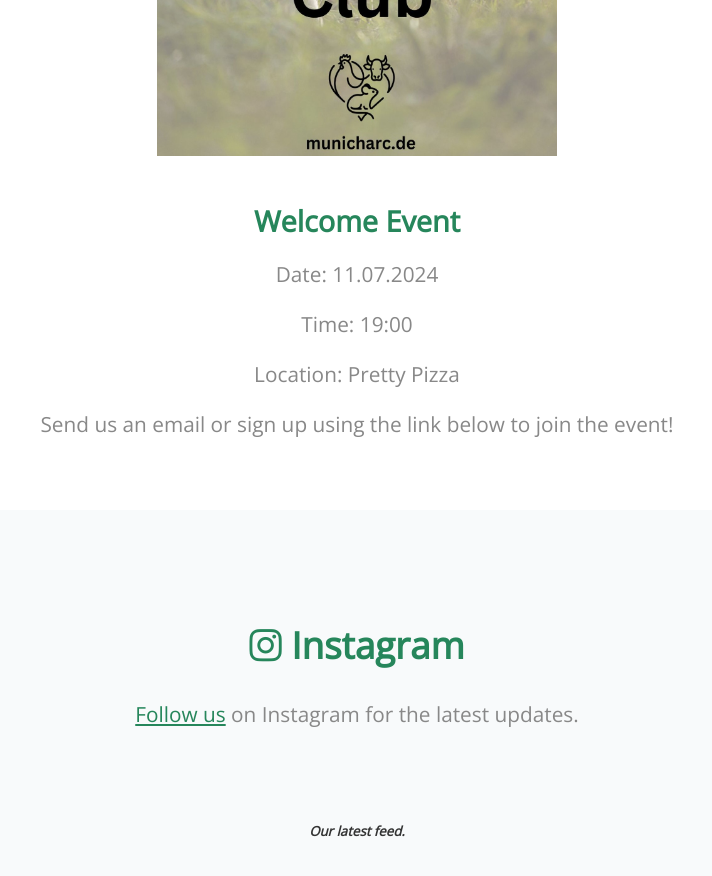
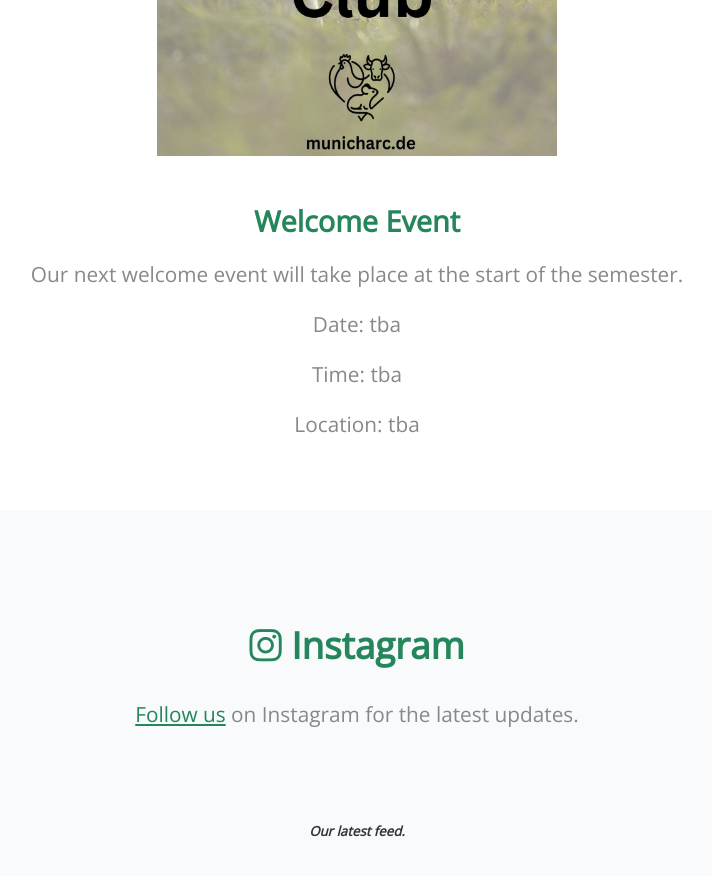
Before and after one commit to municharc/municharc.github.io, a Jekyll site: the page built from index.html, in a window 1280 px wide and 900 px high, scrolled down 1894 px. Shown: the top 876 px of the window, without its empty margins (283-995 px from the left). Built offline with Jekyll 4.4.1, drawn with Linux system fonts in a browser that asks for light colours; nearby versions of some CDN libraries.

Commit message:
Update welcome event

```diff
--- a/index.html
+++ b/index.html
@@ -75,10 +75,10 @@ title: Munich Animal Rights Club
 		<a style="color:#26865b;">
 			<h3>Welcome Event</h3>
 		</a>
-		<p>Date: 11.07.2024</p>
-		<p>Time: 19:00</p>
-		<p>Location: Pretty Pizza</p>
-		<p>Send us an email or sign up using the link below to join the event!</p>
+		<p>Our next welcome event will take place at the start of the semester.</p>
+		<p>Date: tba</p>
+		<p>Time: tba</p>
+		<p>Location: tba</p>
 	</div>
 </div>
 
```
